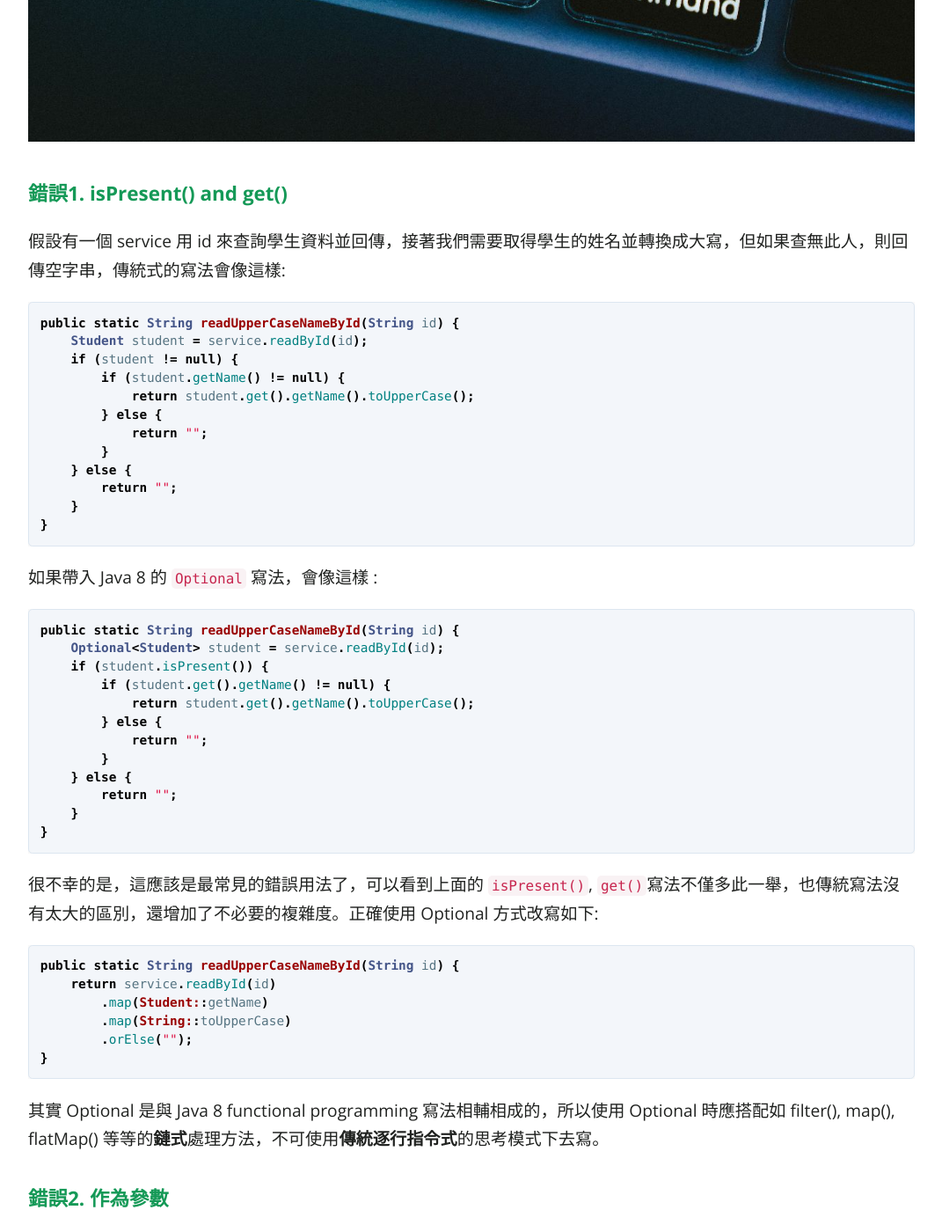
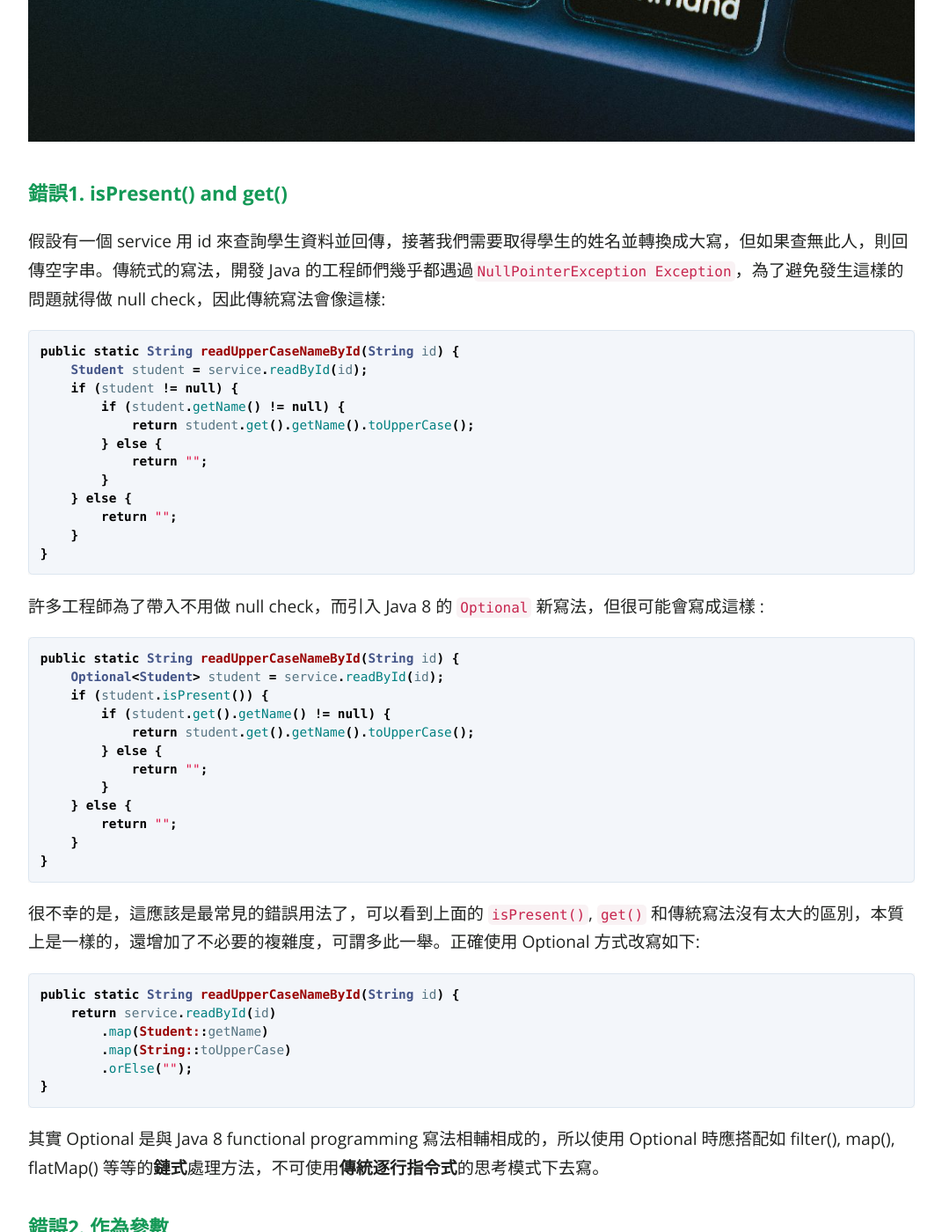
Before and after one commit to KaiSheng714/KaiSheng714.github.io, a Jekyll site: the page built from _posts/2022-05-17-misuse-of-java8-optional.md, in a window 1280 px wide and 1400 px high, scrolled down 840 px. Shown: the whole window at 88% size, without its empty margins (104-1175 px from the left). Built offline with Jekyll 4.4.1, drawn with Linux system fonts in a browser that asks for light colours; comment, search, counter and statistics services are not loaded.

Commit message:
optional

````diff
--- a/_posts/2022-05-17-misuse-of-java8-optional.md
+++ b/_posts/2022-05-17-misuse-of-java8-optional.md
@@ -12,7 +12,7 @@ Java 8 中新加入了 Optional 類別來避免 NullPointerException 問題與
 ![java8-optional](/assets/image/optional.png?size=full)
 
 ### **錯誤1. isPresent() and get()**
-假設有一個 service 用 id 來查詢學生資料並回傳，接著我們需要取得學生的姓名並轉換成大寫，但如果查無此人，則回傳空字串，傳統式的寫法會像這樣:
+假設有一個 service 用 id 來查詢學生資料並回傳，接著我們需要取得學生的姓名並轉換成大寫，但如果查無此人，則回傳空字串。傳統式的寫法，開發 Java 的工程師們幾乎都遇過`NullPointerException Exception`，為了避免發生這樣的問題就得做 null check，因此傳統寫法會像這樣:
 
 ```java
 public static String readUpperCaseNameById(String id) {
@@ -28,7 +28,7 @@ public static String readUpperCaseNameById(String id) {
     }
 }
 ```
-如果帶入 Java 8 的 `Optional` 寫法，會像這樣 :
+許多工程師為了帶入不用做 null check，而引入 Java 8 的 `Optional` 新寫法，但很可能會寫成這樣 :
 
 ```java
 public static String readUpperCaseNameById(String id) {
@@ -45,7 +45,7 @@ public static String readUpperCaseNameById(String id) {
 }
 ```
 
-很不幸的是，這應該是最常見的錯誤用法了，可以看到上面的 `isPresent()`, `get()`寫法不僅多此一舉，也傳統寫法沒有太大的區別，還增加了不必要的複雜度。正確使用 Optional 方式改寫如下:
+很不幸的是，這應該是最常見的錯誤用法了，可以看到上面的 `isPresent()`, `get()` 和傳統寫法沒有太大的區別，本質上是一樣的，還增加了不必要的複雜度，可謂多此一舉。正確使用 Optional 方式改寫如下:
 
 ```java
 public static String readUpperCaseNameById(String id) {
````
